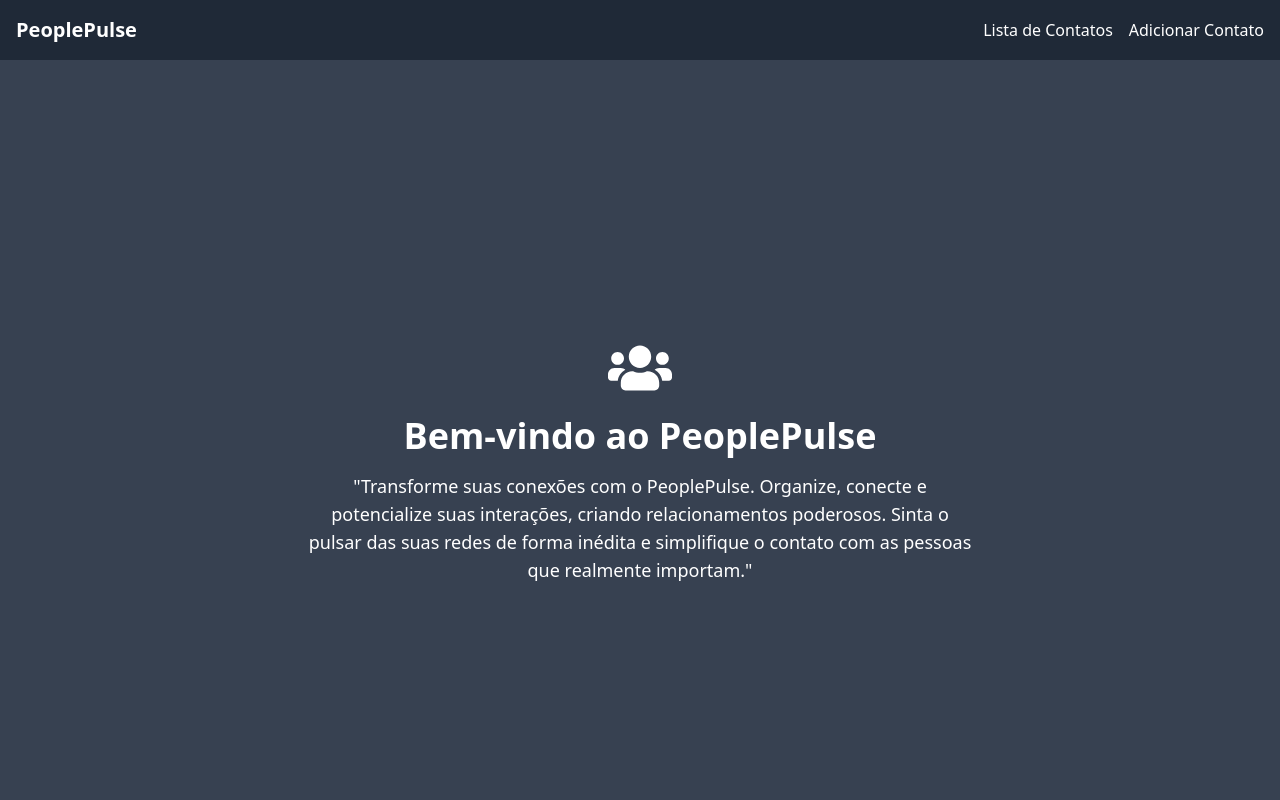
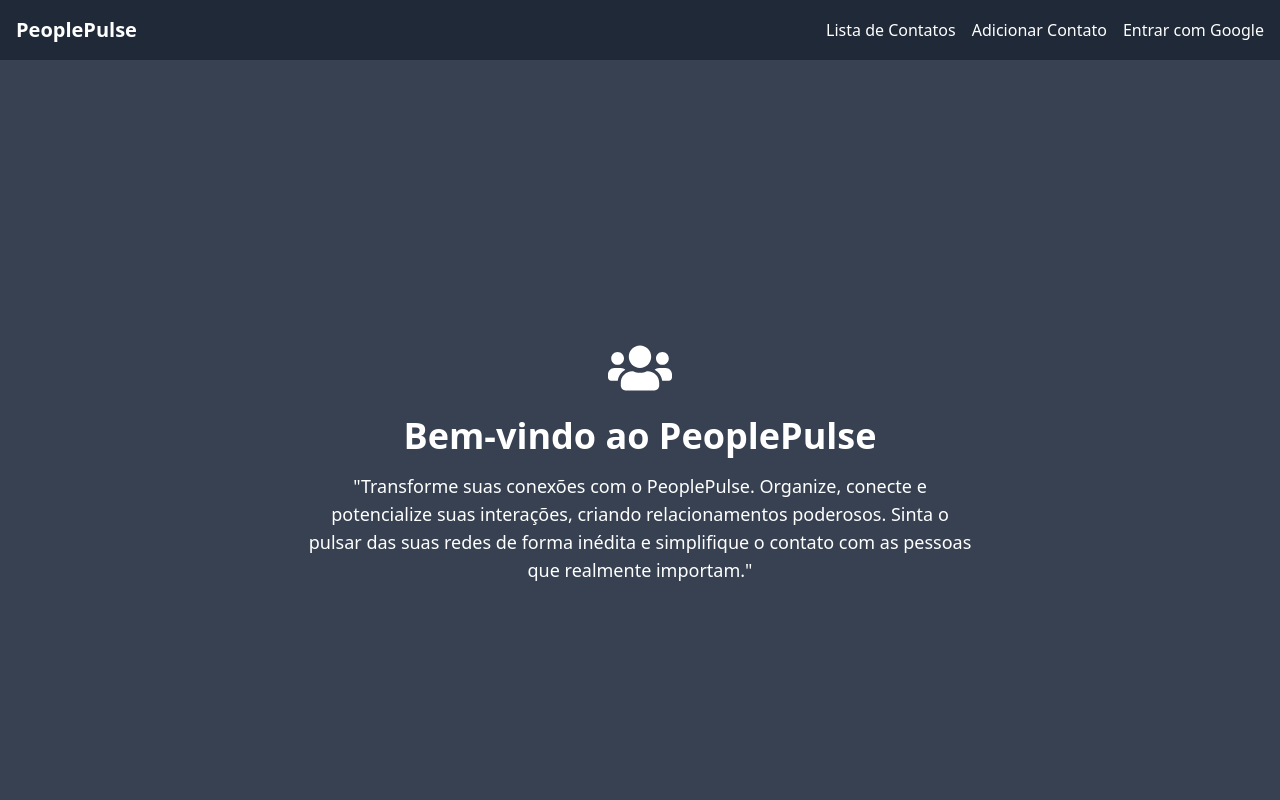
Before and after one commit to agostinhomarcia/contact, a Next.js app: page / in a window 1280 px wide. Shown: the top 800 px of the page. Built offline with nearby package versions, Linux system fonts and the light colour scheme; no server answers.

Commit message:
fix: google authentication

```diff
--- a/package.json
+++ b/package.json
@@ -11,6 +11,7 @@
   },
   "dependencies": {
     "@prisma/client": "^5.19.1",
+    "firebase": "^10.13.1",
     "next": "14.2.7",
     "pg": "^8.12.0",
     "react": "^18",
--- a/src/app/contacts/page.tsx
+++ b/src/app/contacts/page.tsx
@@ -1,6 +1,8 @@
 "use client";
 
 import { useState, useEffect } from "react";
+import { auth } from "@/utils/firebase";
+import { onAuthStateChanged } from "firebase/auth";
 import Button from "@/components/Button";
 import { formatPhone } from "@/utils/formatPhone";
 import { ToastContainer, toast } from "react-toastify";
@@ -11,6 +13,7 @@ type Contact = {
   name: string;
   email: string;
   phone: string;
+  userId: string;
 };
 
 export default function ContactsPage() {
@@ -19,11 +22,22 @@ export default function ContactsPage() {
   const [name, setName] = useState("");
   const [email, setEmail] = useState("");
   const [phone, setPhone] = useState("");
+  const [user, setUser] = useState<any>(null);
 
+  // Verifica o estado de autenticação e carrega os contatos do usuário
   useEffect(() => {
-    fetch("/api/contacts")
+    const unsubscribe = onAuthStateChanged(auth, (user) => {
+      if (user) {
+        setUser(user);
+        fetch(`/api/contacts?userId=${user.uid}`)
           .then((res) => res.json())
           .then((data) => setContacts(data));
+      } else {
+        setUser(null);
+      }
+    });
+
+    return () => unsubscribe();
   }, []);
 
   const startEditing = (contact: Contact) => {
@@ -34,7 +48,7 @@ export default function ContactsPage() {
   };
 
   const saveContact = async () => {
-    if (editingContact) {
+    if (editingContact && user) {
       await fetch("/api/contacts", {
         method: "PUT",
         headers: {
@@ -45,6 +59,7 @@ export default function ContactsPage() {
           name,
           email,
           phone,
+          userId: user.uid,
         }),
       });
 
@@ -71,14 +86,17 @@ export default function ContactsPage() {
       headers: {
         "Content-Type": "application/json",
       },
-      body: JSON.stringify({ id }),
+      body: JSON.stringify({ id, userId: user.uid }),
     });
+
     setContacts(contacts.filter((contact) => contact.id !== id));
   };
 
   return (
     <div className="container mx-auto p-4">
       <ToastContainer />
+      {user ? (
+        <>
           <h1 className="text-2xl font-bold mb-4 text-center md:text-left">
             Lista de Contatos
           </h1>
@@ -105,6 +123,11 @@ export default function ContactsPage() {
               </div>
             ))}
           </div>
+        </>
+      ) : (
+        <p>Carregando...</p>
+      )}
+
       {editingContact && (
         <div className="mt-6 p-4 bg-gray-700 rounded-lg">
           <h2 className="text-xl font-semibold text-white mb-4">Editar</h2>
--- /dev/null
+++ b/src/components/Auth.tsx
@@ -0,0 +1,55 @@
+// src/components/Auth.tsx
+"use client";
+
+import { useEffect, useState } from "react";
+import { auth, provider, signInWithPopup, signOut } from "@/utils/firebase";
+import { onAuthStateChanged } from "firebase/auth";
+
+export default function Auth() {
+  const [user, setUser] = useState<any>(null);
+
+  useEffect(() => {
+    const unsubscribe = onAuthStateChanged(auth, (user) => {
+      if (user) {
+        setUser(user);
+      } else {
+        setUser(null);
+      }
+    });
+    return () => unsubscribe();
+  }, []);
+
+  const handleGoogleLogin = async () => {
+    try {
+      await signInWithPopup(auth, provider);
+    } catch (error) {
+      console.error("Erro ao fazer login com o Google:", error);
+    }
+  };
+
+  const handleLogout = async () => {
+    try {
+      await signOut(auth);
+      setUser(null);
+    } catch (error) {
+      console.error("Erro ao fazer logout:", error);
+    }
+  };
+
+  return (
+    <div className="flex justify-center items-center min-h-screen">
+      {user ? (
+        <div>
+          <p>Bem-vindo, {user.displayName}</p>
+          <button onClick={handleLogout} className="bg-red-500 text-white px-4 py-2 rounded">
+            Sair
+          </button>
+        </div>
+      ) : (
+        <button onClick={handleGoogleLogin} className="bg-blue-500 text-white px-4 py-2 rounded">
+          Entrar com Google
+        </button>
+      )}
+    </div>
+  );
+}
--- a/src/components/NavBar.tsx
+++ b/src/components/NavBar.tsx
@@ -1,13 +1,44 @@
 "use client";
-import { useState } from "react";
+import { useState, useEffect } from "react";
 import Link from "next/link";
 import { FaBars, FaTimes } from "react-icons/fa";
+import { auth, provider, signInWithPopup, signOut } from "@/utils/firebase"; // Import correto
+import { onAuthStateChanged } from "firebase/auth";
 
 const Navbar = () => {
   const [isOpen, setIsOpen] = useState(false);
+  const [user, setUser] = useState<any>(null);
+
+  useEffect(() => {
+    const unsubscribe = onAuthStateChanged(auth, (user) => {
+      if (user) {
+        setUser(user); // Armazena o usuário logado
+      } else {
+        setUser(null); // Usuário deslogado
+      }
+    });
+
+    return () => unsubscribe(); // Desinscrever a escuta quando o componente desmontar
+  }, []);
 
   const toggleMenu = () => {
     setIsOpen(!isOpen);
+  };
+
+  const handleLogin = async () => {
+    try {
+      await signInWithPopup(auth, provider); // Fazer login com Google
+    } catch (error) {
+      console.error("Erro ao fazer login:", error);
+    }
+  };
+
+  const handleLogout = async () => {
+    try {
+      await signOut(auth); // Fazer logout
+    } catch (error) {
+      console.error("Erro ao fazer logout:", error);
+    }
   };
 
   return (
@@ -36,6 +67,26 @@ const Navbar = () => {
             <Link href="/add-contact" className="block text-white hover:text-gray-300">
               Adicionar Contato
             </Link>
+
+            {/* Se o usuário estiver logado, mostrar o botão "Sair" */}
+            {user ? (
+              <>
+                <span className="text-white">Olá, {user.displayName}</span>
+                <button
+                  onClick={handleLogout}
+                  className="block text-white hover:text-gray-300"
+                >
+                  Sair
+                </button>
+              </>
+            ) : (
+              <button
+                onClick={handleLogin}
+                className="block text-white hover:text-gray-300"
+              >
+                Entrar com Google
+              </button>
+            )}
           </div>
         </div>
       </div>
--- /dev/null
+++ b/src/utils/firebase.ts
@@ -0,0 +1,22 @@
+// src/utils/firebase.ts
+import { initializeApp } from "firebase/app";
+import { getAuth, GoogleAuthProvider, signInWithPopup, signOut } from "firebase/auth";
+
+// Configurações do Firebase utilizando variáveis de ambiente
+const firebaseConfig = {
+  apiKey: process.env.NEXT_PUBLIC_FIREBASE_API_KEY,
+  authDomain: process.env.NEXT_PUBLIC_FIREBASE_AUTH_DOMAIN,
+  projectId: process.env.NEXT_PUBLIC_FIREBASE_PROJECT_ID,
+  storageBucket: process.env.NEXT_PUBLIC_FIREBASE_STORAGE_BUCKET,
+  messagingSenderId: process.env.NEXT_PUBLIC_FIREBASE_MESSAGING_SENDER_ID,
+  appId: process.env.NEXT_PUBLIC_FIREBASE_APP_ID,
+};
+
+// Inicializa o Firebase
+const app = initializeApp(firebaseConfig);
+
+// Inicializa a autenticação e o provedor do Google
+const auth = getAuth(app);
+const provider = new GoogleAuthProvider();
+
+export { auth, provider, signInWithPopup, signOut };
```
Also changed, not shown: 2 other files (tests, documents, lock files or other folders). Lines whose indentation alone changed are shown as unchanged.
